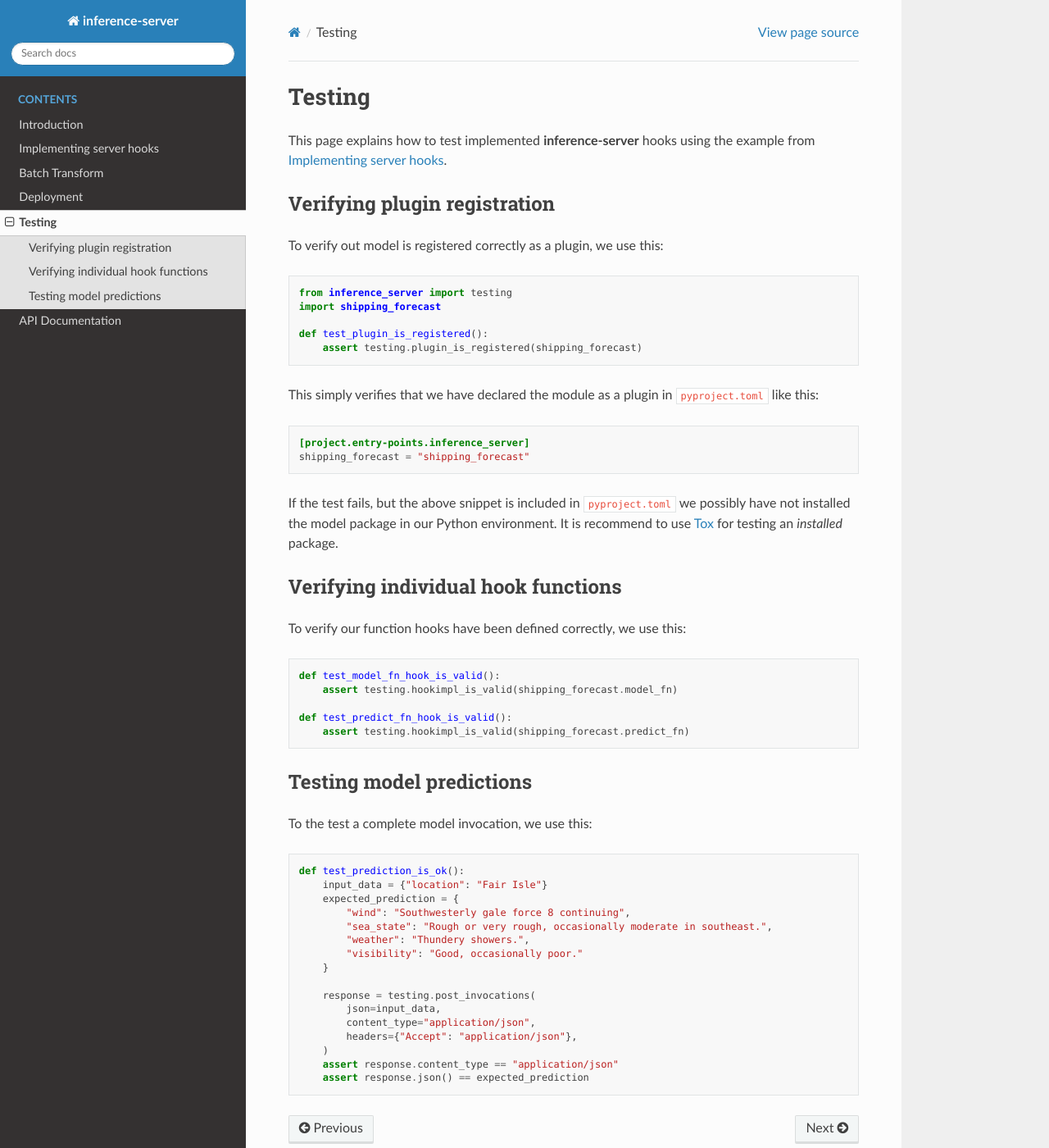
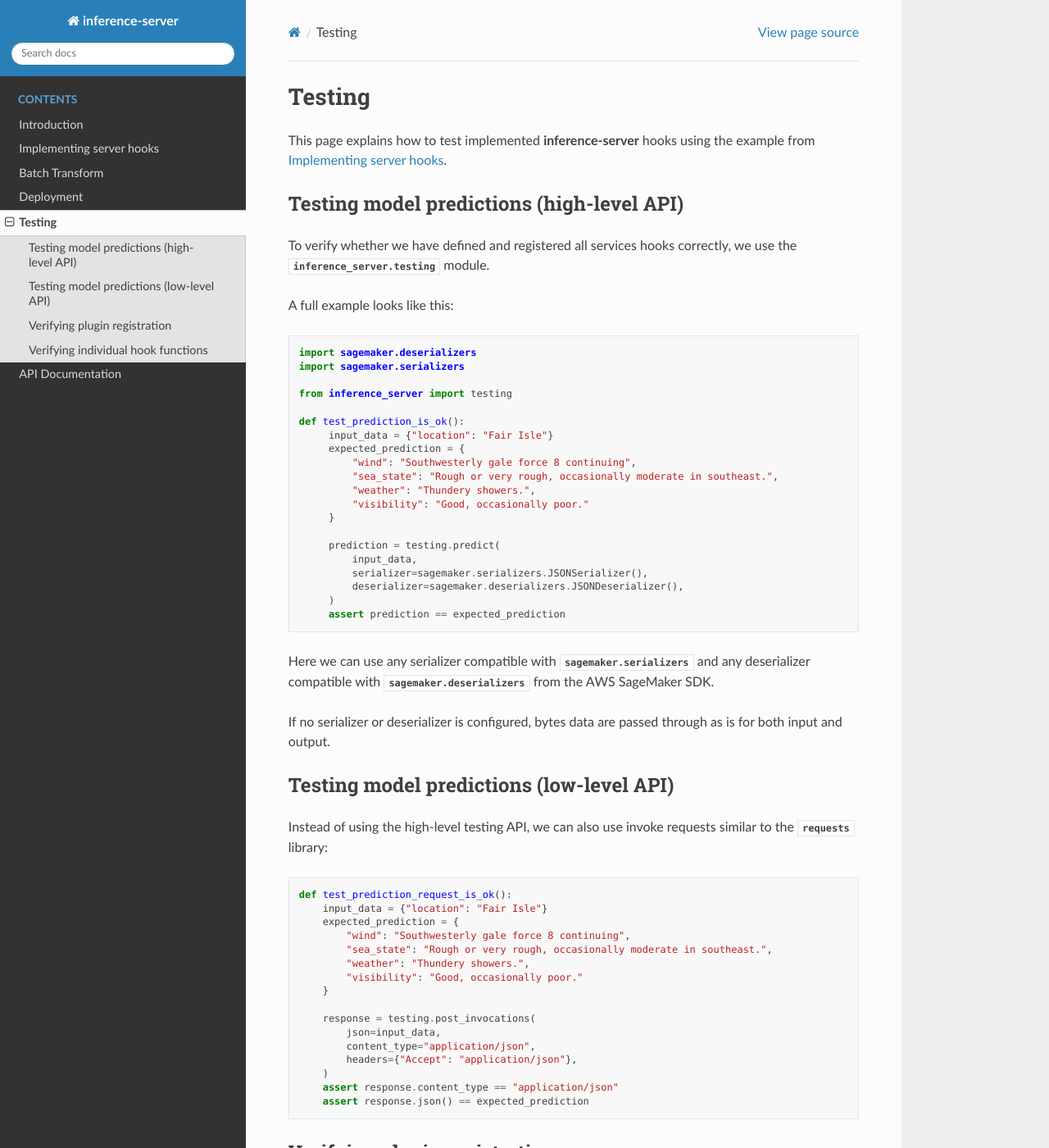
Before and after one commit to jpmorganchase/inference-server, a Sphinx documentation site: the page built from docs/testing.rst, in a window 1280 px wide and 1400 px high. Shown: the whole window at 82% size. Built offline with Sphinx 7.4.7 and the Read the Docs theme 2.0.0, drawn with Linux system fonts in a browser that asks for light colours; some of the changed text lies outside the part shown.

Commit message:
Document testing.predict()

```diff
--- a/docs/conf.py
+++ b/docs/conf.py
@@ -46,8 +46,9 @@ autosectionlabel_prefix_document = True
 
 intersphinx_mapping = {
     "python": ("https://docs.python.org/3/", None),
+    "sagemaker": ("https://sagemaker.readthedocs.io/en/stable/", None),
+    "sklearn": ("https://scikit-learn.org/stable/", None),
     "werkzeug": ("https://werkzeug.palletsprojects.com", None),
-    "sklearn": ("https://scikit-learn.org/stable/", None),
 }
 
 # List of patterns, relative to source directory, that match files and
--- a/docs/testing.rst
+++ b/docs/testing.rst
@@ -5,12 +5,70 @@ This page explains how to test implemented **inference-server** hooks using the
 :ref:`hooks:Implementing server hooks`.
 
 
+Testing model predictions (high-level API)
+------------------------------------------
+
+To verify whether we have defined and registered all services hooks correctly, we use the
+:mod:`inference_server.testing` module.
+
+A full example looks like this::
+
+   import sagemaker.deserializers
+   import sagemaker.serializers
+
+   from inference_server import testing
+
+   def test_prediction_is_ok():
+        input_data = {"location": "Fair Isle"}
+        expected_prediction = {
+            "wind": "Southwesterly gale force 8 continuing",
+            "sea_state": "Rough or very rough, occasionally moderate in southeast.",
+            "weather": "Thundery showers.",
+            "visibility": "Good, occasionally poor."
+        }
+
+        prediction = testing.predict(
+            input_data,
+            serializer=sagemaker.serializers.JSONSerializer(),
+            deserializer=sagemaker.deserializers.JSONDeserializer(),
+        )
+        assert prediction == expected_prediction
+
+Here we can use any serializer compatible with :mod:`sagemaker.serializers` and any deserializer compatible with
+:mod:`sagemaker.deserializers` from the AWS SageMaker SDK.
+
+If no serializer or deserializer is configured, bytes data are passed through as is for both input and output.
+
+
+Testing model predictions (low-level API)
+-----------------------------------------
+
+Instead of using the high-level testing API, we can also use invoke requests similar to the :mod:`requests` library::
+
+   def test_prediction_request_is_ok():
+       input_data = {"location": "Fair Isle"}
+       expected_prediction = {
+           "wind": "Southwesterly gale force 8 continuing",
+           "sea_state": "Rough or very rough, occasionally moderate in southeast.",
+           "weather": "Thundery showers.",
+           "visibility": "Good, occasionally poor."
+       }
+
+       response = testing.post_invocations(
+           json=input_data,
+           content_type="application/json",
+           headers={"Accept": "application/json"},
+       )
+       assert response.content_type == "application/json"
+       assert response.json() == expected_prediction
+
+
+
 Verifying plugin registration
 -----------------------------
 
-To verify out model is registered correctly as a plugin, we use this::
+To verify the model is registered correctly as a plugin, we use this::
 
-   from inference_server import testing
    import shipping_forecast
 
    def test_plugin_is_registered():
@@ -39,26 +97,3 @@ To verify our function hooks have been defined correctly, we use this::
 
    def test_predict_fn_hook_is_valid():
        assert testing.hookimpl_is_valid(shipping_forecast.predict_fn)
-
-
-Testing model predictions
--------------------------
-
-To the test a complete model invocation, we use this::
-
-   def test_prediction_is_ok():
-       input_data = {"location": "Fair Isle"}
-       expected_prediction = {
-           "wind": "Southwesterly gale force 8 continuing",
-           "sea_state": "Rough or very rough, occasionally moderate in southeast.",
-           "weather": "Thundery showers.",
-           "visibility": "Good, occasionally poor."
-       }
-
-       response = testing.post_invocations(
-           json=input_data,
-           content_type="application/json",
-           headers={"Accept": "application/json"},
-       )
-       assert response.content_type == "application/json"
-       assert response.json() == expected_prediction
```
